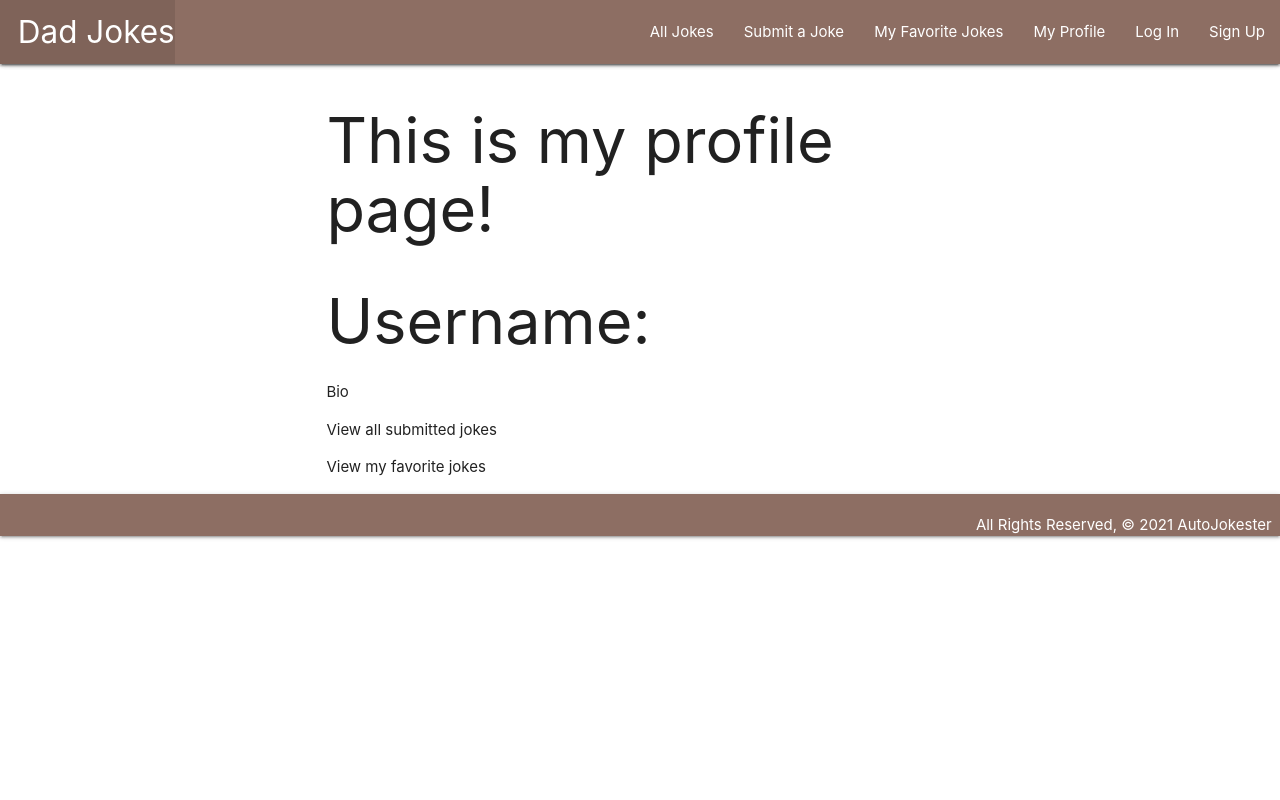
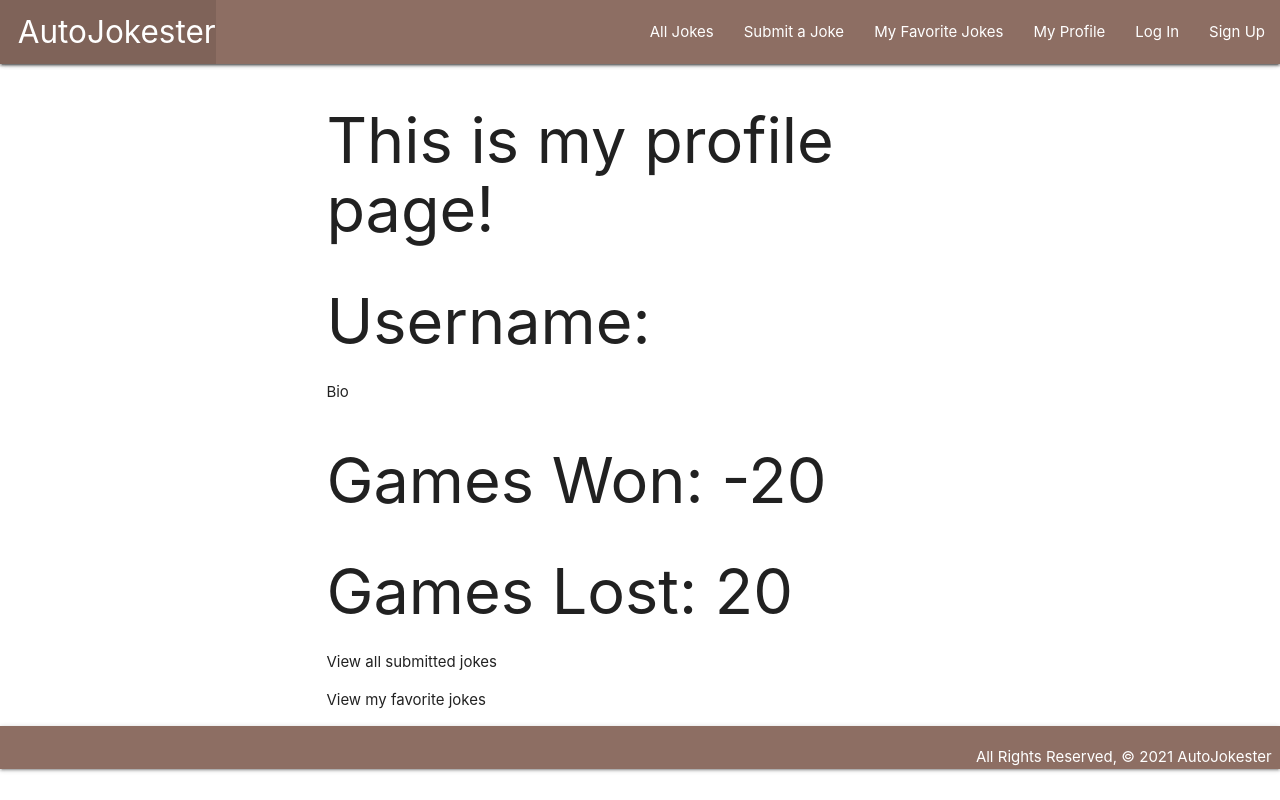
Before and after one commit to sean-yates/Auto-Jokester, a Django app: page /profile in a window 1280 px wide. Run offline with Django 3.2, Linux system fonts and the light colour scheme.

Commit message:
added score placeholder to profile page

```diff
--- a/main_app/templates/base.html
+++ b/main_app/templates/base.html
@@ -24,7 +24,7 @@
         <div class="nav-wrapper brown lighten-1 z-depth-1">
           <ul>
             <li>
-              <a href="/" class="left brand-logo">&nbsp;&nbsp;Dad Jokes</a>
+              <a href="/" class="left brand-logo">&nbsp;&nbsp;AutoJokester</a>
             </li>
           </ul>
           <ul class="right">
--- a/main_app/templates/user/profilepage.html
+++ b/main_app/templates/user/profilepage.html
@@ -8,6 +8,8 @@
 
             <h1>Username:</h1>
             <p>Bio</p>
+            <h1>Games Won: -20</h1>
+            <h1>Games Lost: 20</h1>
             <p>View all submitted jokes</p>
             <p>View my favorite jokes</p>
         </div>
```
